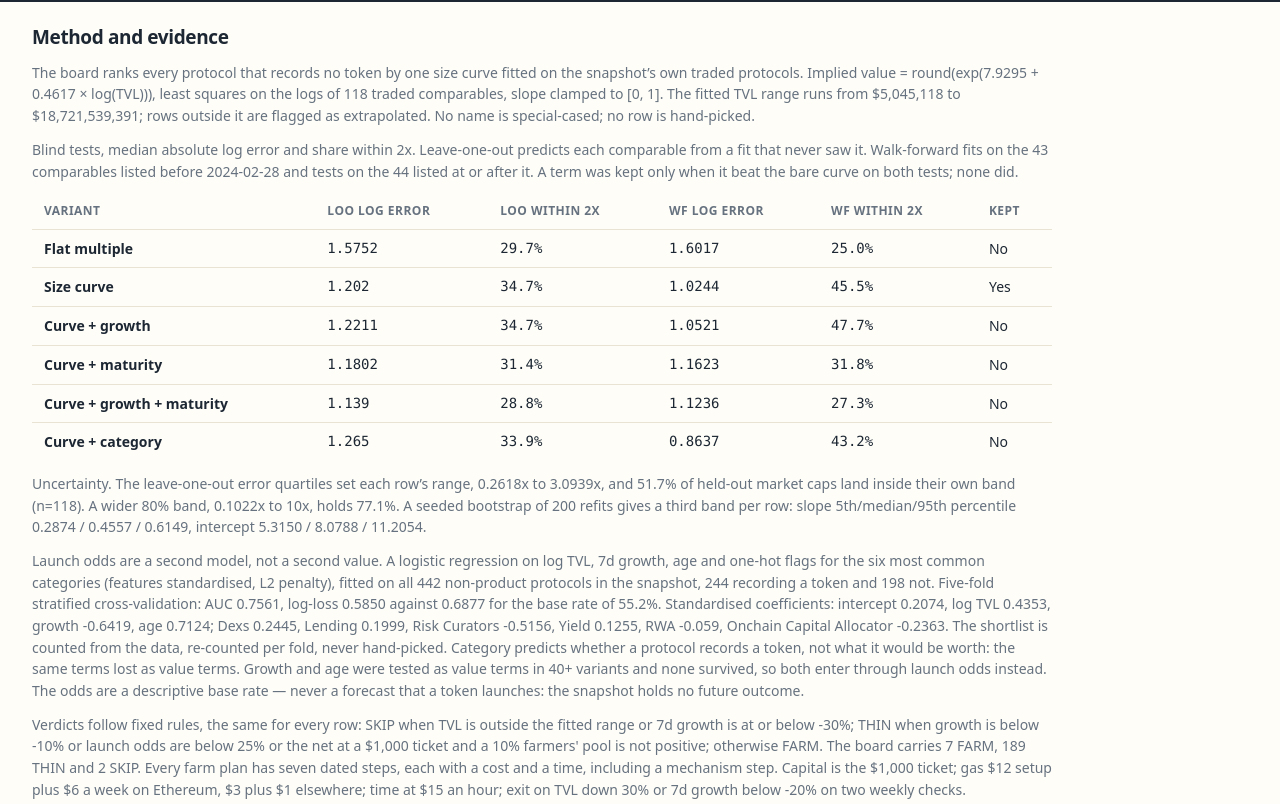
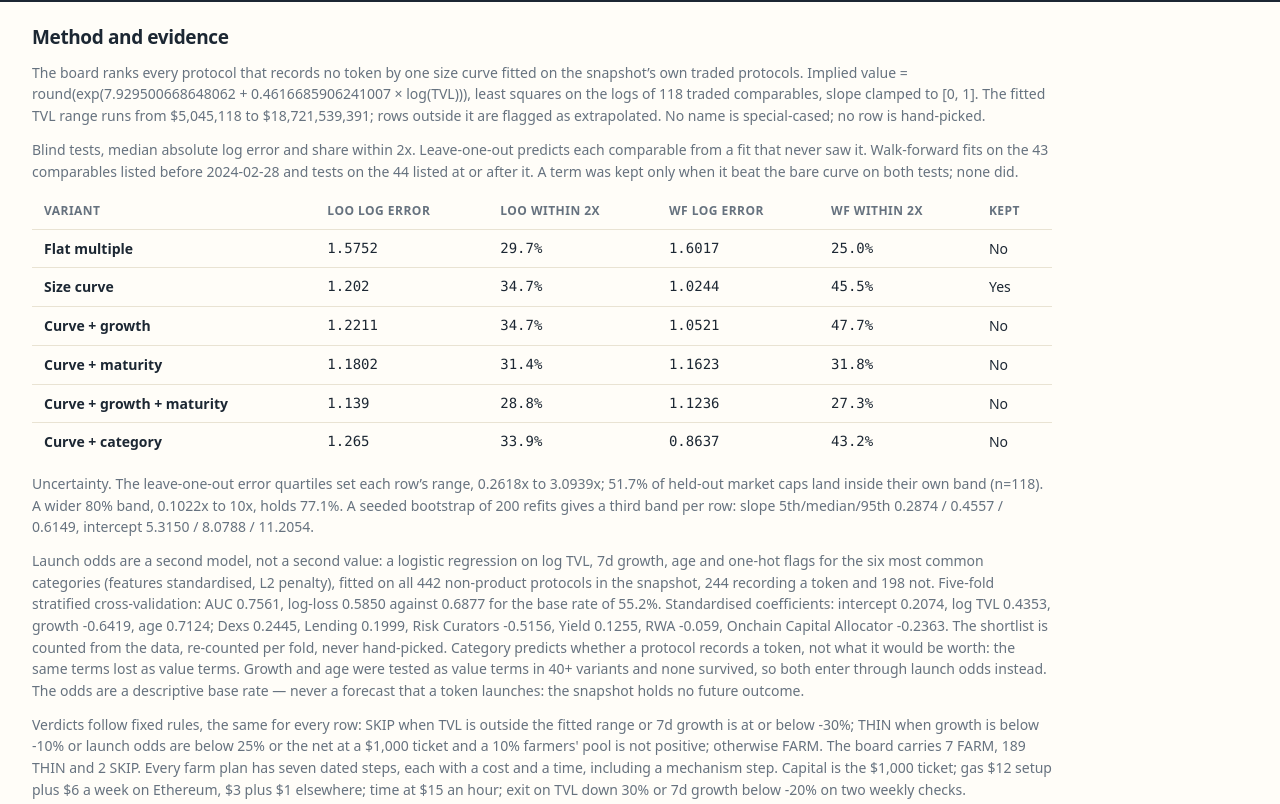
Before and after one commit to arukh89/token-radar-01, a plain HTML site: page dashboard/index.html in a window 1280 px wide. Shown: the top 804 px of the page. Drawn offline with Linux system fonts and the light colour scheme.

Commit message:
v6 ronde 3: full-precision curve constants in method section (P3-2) + net economics in README (P3-18)

```diff
--- a/dashboard/index.html
+++ b/dashboard/index.html
@@ -13,7 +13,7 @@
 <section class="method" aria-label="Method and evidence">
 <div class="shell">
 <h2>Method and evidence</h2>
-<p class="note">The board ranks every protocol that records no token by one size curve fitted on the snapshot&rsquo;s own traded protocols. Implied value = round(exp(7.9295 + 0.4617 &times; log(TVL))), least squares on the logs of 118 traded comparables, slope clamped to [0, 1]. The fitted TVL range runs from $5,045,118 to $18,721,539,391; rows outside it are flagged as extrapolated. No name is special-cased; no row is hand-picked.</p>
+<p class="note">The board ranks every protocol that records no token by one size curve fitted on the snapshot&rsquo;s own traded protocols. Implied value = round(exp(7.929500668648062 + 0.4616685906241007 &times; log(TVL))), least squares on the logs of 118 traded comparables, slope clamped to [0, 1]. The fitted TVL range runs from $5,045,118 to $18,721,539,391; rows outside it are flagged as extrapolated. No name is special-cased; no row is hand-picked.</p>
 <p class="note">Blind tests, median absolute log error and share within 2x. Leave-one-out predicts each comparable from a fit that never saw it. Walk-forward fits on the 43 comparables listed before 2024-02-28 and tests on the 44 listed at or after it. A term was kept only when it beat the bare curve on both tests; none did.</p>
 <div class="table-wrap"><table class="fit-table">
 <thead><tr><th scope="col">Variant</th><th scope="col">LOO log error</th><th scope="col">LOO within 2x</th><th scope="col">WF log error</th><th scope="col">WF within 2x</th><th scope="col">Kept</th></tr></thead>
@@ -26,8 +26,8 @@
 <tr><td><b>Curve + category</b></td><td class="num">1.265</td><td class="num">33.9%</td><td class="num">0.8637</td><td class="num">43.2%</td><td>No</td></tr>
 </tbody>
 </table></div>
-<p class="note">Uncertainty. The leave-one-out error quartiles set each row&rsquo;s range, 0.2618x to 3.0939x, and 51.7% of held-out market caps land inside their own band (n=118). A wider 80% band, 0.1022x to 10x, holds 77.1%. A seeded bootstrap of 200 refits gives a third band per row: slope 5th/median/95th percentile 0.2874 / 0.4557 / 0.6149, intercept 5.3150 / 8.0788 / 11.2054.</p>
-<p class="note">Launch odds are a second model, not a second value. A logistic regression on log TVL, 7d growth, age and one-hot flags for the six most common categories (features standardised, L2 penalty), fitted on all 442 non-product protocols in the snapshot, 244 recording a token and 198 not. Five-fold stratified cross-validation: AUC 0.7561, log-loss 0.5850 against 0.6877 for the base rate of 55.2%. Standardised coefficients: intercept 0.2074, log TVL 0.4353, growth -0.6419, age 0.7124; Dexs 0.2445, Lending 0.1999, Risk Curators -0.5156, Yield 0.1255, RWA -0.059, Onchain Capital Allocator -0.2363. The shortlist is counted from the data, re-counted per fold, never hand-picked. Category predicts whether a protocol records a token, not what it would be worth: the same terms lost as value terms. Growth and age were tested as value terms in 40+ variants and none survived, so both enter through launch odds instead. The odds are a descriptive base rate &mdash; never a forecast that a token launches: the snapshot holds no future outcome.</p>
+<p class="note">Uncertainty. The leave-one-out error quartiles set each row&rsquo;s range, 0.2618x to 3.0939x; 51.7% of held-out market caps land inside their own band (n=118). A wider 80% band, 0.1022x to 10x, holds 77.1%. A seeded bootstrap of 200 refits gives a third band per row: slope 5th/median/95th 0.2874 / 0.4557 / 0.6149, intercept 5.3150 / 8.0788 / 11.2054.</p>
+<p class="note">Launch odds are a second model, not a second value: a logistic regression on log TVL, 7d growth, age and one-hot flags for the six most common categories (features standardised, L2 penalty), fitted on all 442 non-product protocols in the snapshot, 244 recording a token and 198 not. Five-fold stratified cross-validation: AUC 0.7561, log-loss 0.5850 against 0.6877 for the base rate of 55.2%. Standardised coefficients: intercept 0.2074, log TVL 0.4353, growth -0.6419, age 0.7124; Dexs 0.2445, Lending 0.1999, Risk Curators -0.5156, Yield 0.1255, RWA -0.059, Onchain Capital Allocator -0.2363. The shortlist is counted from the data, re-counted per fold, never hand-picked. Category predicts whether a protocol records a token, not what it would be worth: the same terms lost as value terms. Growth and age were tested as value terms in 40+ variants and none survived, so both enter through launch odds instead. The odds are a descriptive base rate &mdash; never a forecast that a token launches: the snapshot holds no future outcome.</p>
 <p class="note">Verdicts follow fixed rules, the same for every row: SKIP when TVL is outside the fitted range or 7d growth is at or below -30%; THIN when growth is below -10% or launch odds are below 25% or the net at a $1,000 ticket and a 10% farmers' pool is not positive; otherwise FARM. The board carries 7 FARM, 189 THIN and 2 SKIP. Every farm plan has seven dated steps, each with a cost and a time, including a mechanism step. Capital is the $1,000 ticket; gas $12 setup plus $6 a week on Ethereum, $3 plus $1 elsewhere; time at $15 an hour; exit on TVL down 30% or 7d growth below -20% on two weekly checks.</p>
 <p class="note">Net economics: a farm pays only when its expected allocation covers its costs. Expected allocation = launch odds &times; 10% &times; implied value &times; ($1,000 / TVL): the 10% farmers' pool is an assumption, split pro-rata by deposit share &mdash; the snapshot carries no drop data &mdash; and the page re-runs the numbers at 5% or 15%. Costs are the plan's gas plus time at $15/hour plus 4% a year forgone on the $1,000 ticket. At that default, 7 rows pay; the median FARM row of the old rule returned $13.74 expected for $30.93 of cost. The best farm by net is Katana DEX at +$21.88, but it stays THIN: its 7d growth is -10.1%. The largest row, Sentora Curator, never pays at any ticket: its expected allocation per dollar is below the 4% risk-free rate.</p>
 <p class="note">Coverage: 758 protocols scanned, 342 audited &mdash; 198 ranked (the whole 40-protocol watchlist plus 158 early rows) and 144 excluded as products, named in the Model &amp; coverage tab: CEX 42, Liquid Staking 38, Bridge 28, Canonical Bridge 15, versioned names 11, wrapped/staked by name 5, Liquid Restaking 3, Restaked BTC 2. A further 416 live-token protocols are set aside; snapshot dated 2026-11-14, DefiLlama.</p>
@@ -40,7 +40,7 @@
 </ul>
 </div>
 </section>
-<noscript><p class="noscript">This radar needs JavaScript: the board, filters and detail views are rendered in the page from data.js, with no network. The method and evidence above are readable without it.</p></noscript>
+<noscript><p class="noscript">This radar needs JavaScript: the board, filters and detail views are rendered in the page from data.js, with no network.</p></noscript>
 <script src="../data.js"></script>
 <script src="app.js"></script>
 </body>
```
